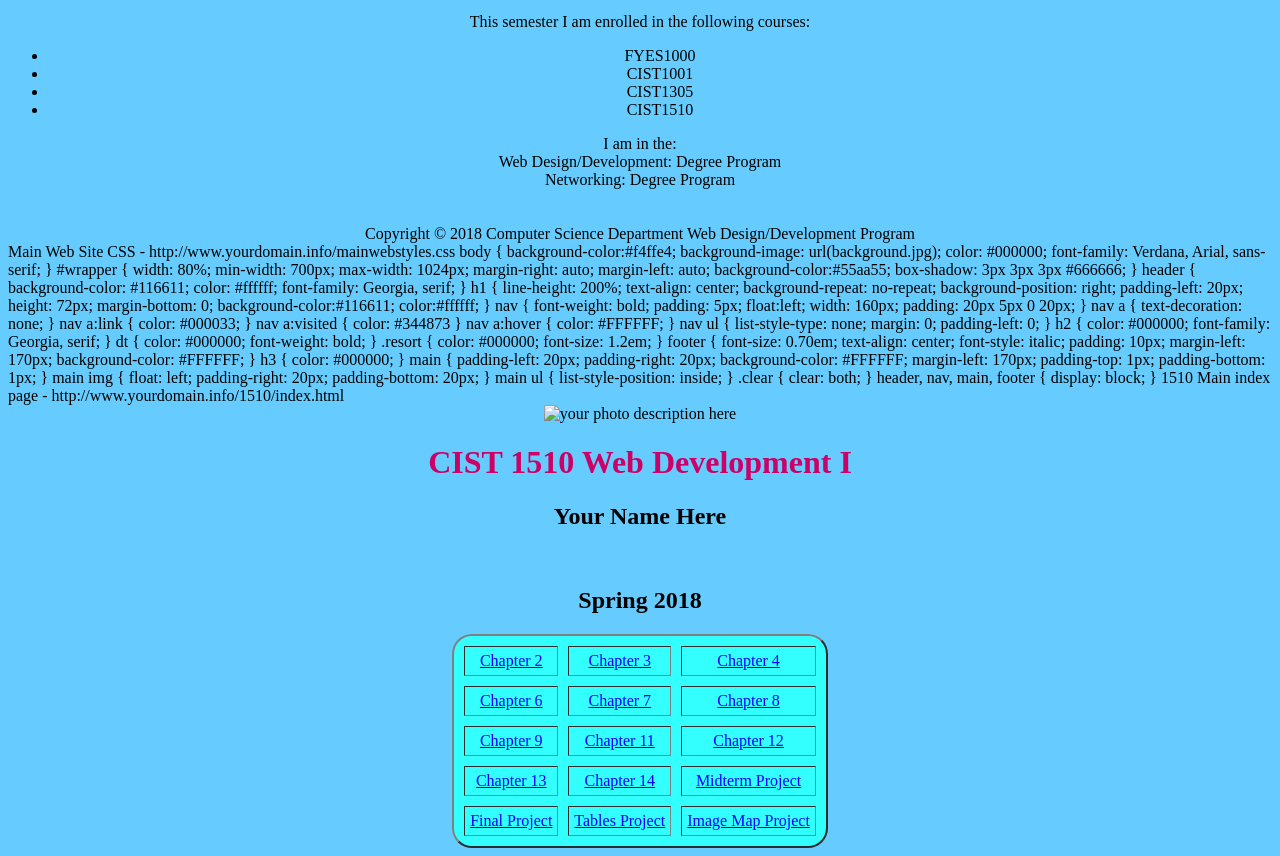
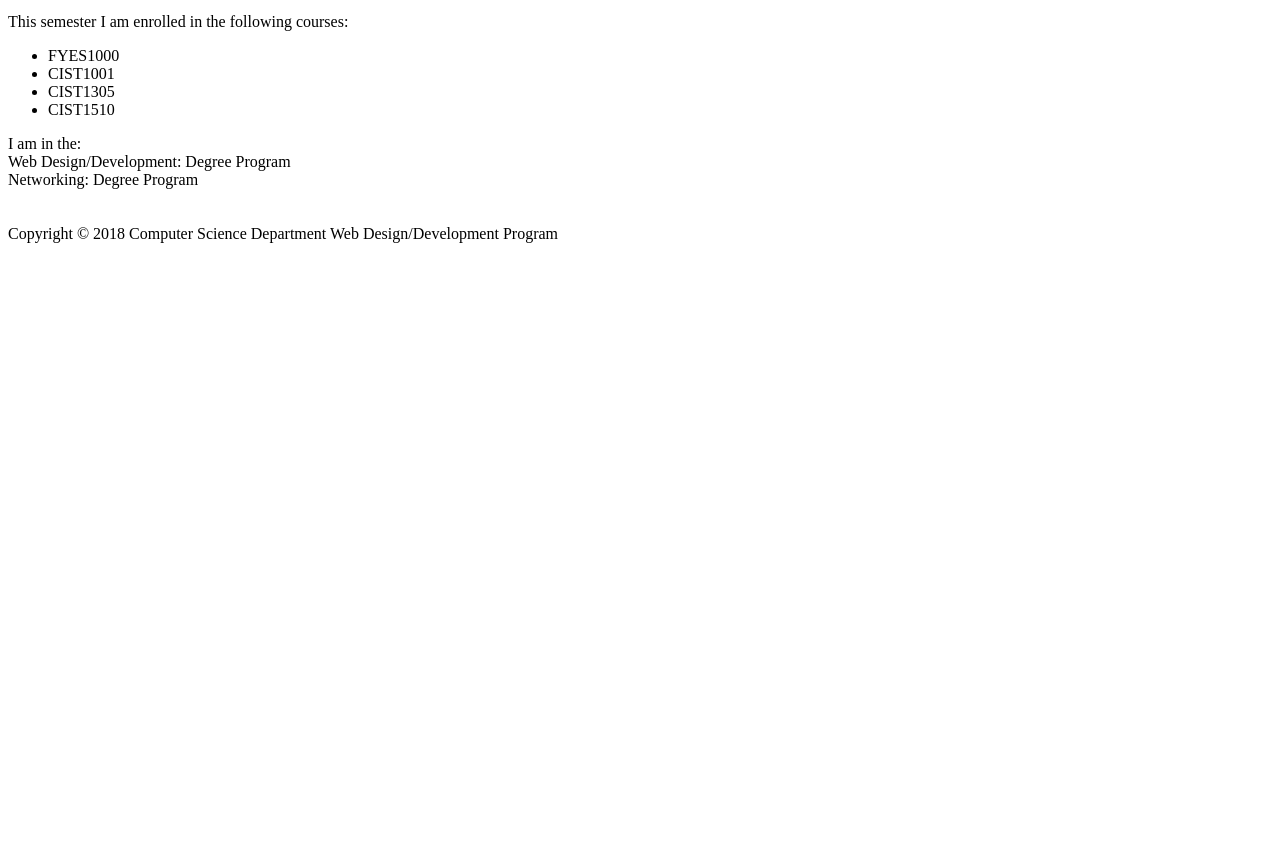
Before and after one commit to Judithm95/WebDev, a plain HTML site: page index.html in a window 1280 px wide. Shown: the part 582-1438 px from the top of the page. After the commit the page ends 833 px from the top, so only its background shows below. Drawn offline with Linux system fonts and the light colour scheme.

Commit message:
Update index.html

```diff
--- a/index.html
+++ b/index.html
@@ -51,137 +51,3 @@
 </div>
 </body>
 </html>
-
-
-Main Web Site CSS -  http://www.yourdomain.info/mainwebstyles.css
-body { background-color:#f4ffe4;
-      background-image: url(background.jpg);
-      color: #000000;
-      font-family: Verdana, Arial, sans-serif;
-}
-#wrapper { width: 80%;
-           min-width: 700px;
-           max-width: 1024px;
-           margin-right: auto;
-           margin-left: auto;
-           background-color:#55aa55;
-           box-shadow: 3px 3px 3px #666666;
-}
-header { background-color: #116611;
-         color: #ffffff;
-       font-family: Georgia, serif;
-}
-h1 { line-height: 200%;
-        text-align: center;
-    background-repeat: no-repeat;
-    background-position: right;
-    padding-left: 20px;
-    height: 72px;
-    margin-bottom: 0;
-background-color:#116611;
-color:#ffffff;
-}
-nav { font-weight: bold;
-     padding: 5px;
-     float:left;
-     width: 160px;
-     padding: 20px 5px 0 20px;
-}
-nav a { text-decoration: none; }
-nav a:link { color: #000033; }
-nav a:visited { color: #344873 }
-nav a:hover { color: #FFFFFF; }
-nav ul { list-style-type: none;
-       margin: 0;
-       padding-left: 0;
-}
-h2 { color: #000000;
-    font-family: Georgia, serif;
-}
-dt { color: #000000;
-    font-weight: bold;
-}
-.resort { color: #000000;
-          font-size: 1.2em;
-}
-footer { font-size: 0.70em;
-       text-align: center;
-       font-style: italic;
-       padding: 10px;
-       margin-left: 170px;
-       background-color: #FFFFFF;
-}
-h3 { color: #000000;
-}
-main { padding-left: 20px;
-        padding-right: 20px;
-        background-color: #FFFFFF;
-        margin-left: 170px;
-        padding-top: 1px;
-        padding-bottom: 1px;
-}
-main img { float: left;
-           padding-right: 20px;
-           padding-bottom: 20px;
-}
-main ul { list-style-position: inside; }
-.clear { clear: both; }
-header, nav, main, footer { display: block; }
-
-
-1510 Main index page -  http://www.yourdomain.info/1510/index.html
-<!DOCTYPE html>
-<html lang="en">
-    <head>
-        <title>Change to Your title here</title>
-<style type="text/css">
-   body {background-color:#66ccff;}
-   div {text-align: center;}
-   a:link { color:#0000ff;}
-   a:hover {color:#ff0000; background-color:#ffffff;}
-   h1 {color:#cc0066;}
-   table {border-radius: 20px; background-color: #33ffff;}
-   #wrapper {margin-left: auto; margin-right: auto;}
-</style>
-      <meta name="robots" content="noindex, no follow, noarchive" />
-      <meta name="author" content="add yournamehere" />
-    </head>
-    <body>
-       <div>
-        <img src="yourimagename.jpg" alt="your photo description here">
-        <h1>CIST 1510 Web Development I</h1>
-        <h2>Your Name Here</h2><br>
-        <h2>Spring 2018</h2>
-        <table cellspacing="10" cellpadding="5" border="2" id="wrapper">
-            <tbody>
-                <tr>
-                    <td><a href="ch02/index.html">Chapter 2</a></td>
-                    <td><a href="ch03/index.html">Chapter 3</a></td>
-                    <td><a href="ch04/index.html">Chapter 4</a></td>
-                </tr>
-                <tr>
-
-                    <td><a href="ch06/index.html">Chapter 6</a></td>
-                    <td><a href="ch07/index.html">Chapter 7</a></td>
-                    <td><a href="ch08/index.html">Chapter 8</a></td>
-                </tr>
-                <tr>
-                    <td><a href="ch09/index.html">Chapter 9</a></td>
-                    <td><a href="ch11/index.html">Chapter 11</a></td>
-                    <td><a href="ch12/index.html">Chapter 12</a></td>
-                </tr>
-                <tr>
-                    <td><a href="ch13/index.html">Chapter 13</a></td>
-                    <td><a href="ch14/index.html">Chapter 14</a></td>
-                     <td><a href="midterm/index.html">Midterm Project</a></td>
-                </tr>
-                <tr>
-                    <td><a href="final/index.html">Final Project</a></td>
-                    <td><a href="extra/tables.html">Tables Project</a></td>
-                    <td><a href="extra/map.html">Image Map Project</a></td>
-                </tr>
-            </tbody>
-        </table>
-        </div>
-    </body>
-</html>
```
